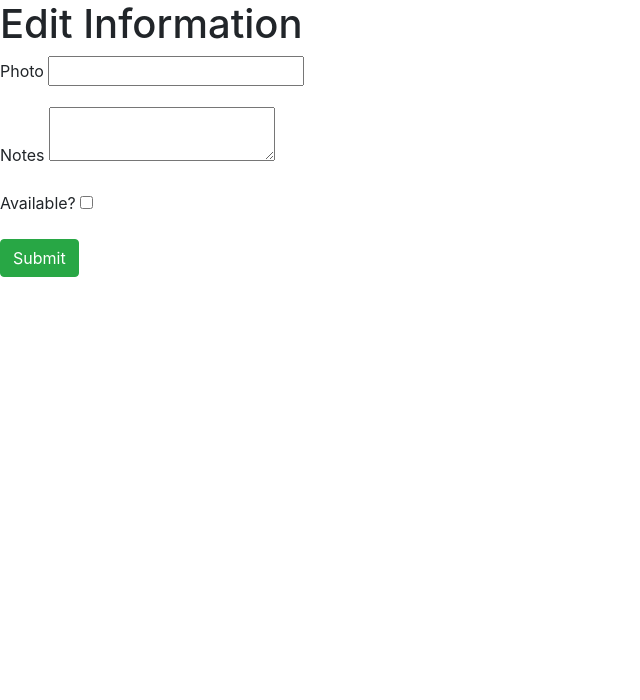
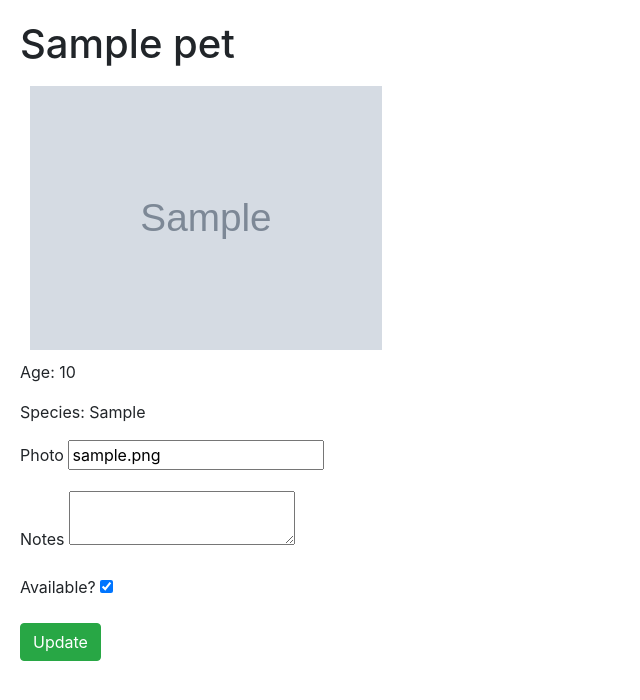
Before and after one commit to tbtreppe/Adopt_Site, a Flask app: page /1 in a window 1280 px wide. Shown: the top 700 px of the page, without its empty margins (0-640 px from the left). Run offline with Flask 2, Linux system fonts and the light colour scheme; tables that the repository leaves empty hold one stand-in row (values such as "Sample post"); grey boxes marked "Sample" are stand-in pictures; some libraries are stand-ins or nearby versions.

Commit message:
add changes

```diff
--- a/app.py
+++ b/app.py
@@ -25,17 +25,13 @@ def list_pets():
 def add_pet():
     form = AddPetForm()
     if form.validate_on_submit():
-        name = form.name.data
-        species = form.species.data
-        photo_url = form.photo_url.data
-        age =  form.age.data
-        notes = form.notes.data
-        flash(f"Added a new animal: Name is {name}")
-
-        pet = Pet(name=name, species=species, photo_url=photo_url, age=age)
+        pet=Pet( name = form.name.data,
+        species = form.species.data,
+        photo_url = form.photo_url.data,
+        age =  form.age.data)
         db.session.add(pet)
         db.session.commit()
-
+        flash(f"Added a new animal: Name is {pet.name}")
         return redirect('/index')
 
     else:
@@ -44,20 +40,17 @@ def add_pet():
 """Get an edit pet form for a specific pet"""
 @app.route('/<int:pet_id>', methods=["GET", "POST"])
 def show_pet_details(pet_id):
-    pets = Pet.query.get_or_404(pet_id)
-    form = EditPetForm()
+    pet = Pet.query.get_or_404(pet_id)
+    form = EditPetForm(obj=pet)
 
     if form.validate_on_submit():
-        photo_url = form.photo_url.data
-        notes = form.notes.data
-        available = form.available.data
+        pet.photo_url = form.photo_url.data
+        pet.notes = form.notes.data
+        pet.available = form.available.data
+
+        db.session.commit()
         flash(f"Edit complete!")
-
-        pets = Pet(photo_url=photo_url, available=available)
-        db.session.add(pets)
-        db.session.commit()
-
         return redirect('/index')
 
     else:
-        return render_template('edit_pet_form.html', form=form, pets=pets)
+        return render_template('edit_pet_form.html', form=form, pet=pet)
--- a/models.py
+++ b/models.py
@@ -10,7 +10,7 @@ class Pet(db.Model):
     photo_url = db.Column(db.Text)
     age = db.Column(db.Integer)
     available = db.Column(db.Boolean,  default = True)
-
+"""Connect to the database """
 def connect_db(app):
     db.app=app
     db.init_app(app)
--- /dev/null
+++ b/static/adopt.css
@@ -0,0 +1,10 @@
+.petImage {
+  width: 30%;
+  padding: 10px;
+}
+
+html,
+body {
+  padding: 5px;
+  margin: 5px;
+}
--- a/templates/add_pet_form.html
+++ b/templates/add_pet_form.html
@@ -1,6 +1,6 @@
 {% extends 'base.html' %} {% block title %}Adopt a Pet{% endblock %} {% block
 content%}
-<h1>New Pet</h1>
+<h1>Add New Pet</h1>
 <form method="POST">
   {{ form.hidden_tag() }} {% for field in form if field.widget.input_type !=
   'hidden'%}
--- a/templates/base.html
+++ b/templates/base.html
@@ -10,6 +10,7 @@
       integrity="sha384-Gn5384xqQ1aoWXA+058RXPxPg6fy4IWvTNh0E263XmFcJlSAwiGgFAW/dAiS6JXm"
       crossorigin="anonymous"
     />
+    <link rel="stylesheet" href="../static/adopt.css" />
     <title>{%block title %}Adopt{% endblock %}</title>
   </head>
   <body>
--- a/templates/edit_pet_form.html
+++ b/templates/edit_pet_form.html
@@ -1,12 +1,15 @@
 {% extends 'base.html' %} {% block title %}Edit{% endblock %} {% block content%}
-<h1>Edit Information</h1>
-<form method="POST">
+<h1>{{pet.name}}</h1>
+<img class="petImage" src="{{pet.photo_url}}" />
+<p>Age: {{pet.age}}</p>
+<p>Species: {{pet.species}}</p>
+<form action="/{{pet.id}}" method="POST">
   {{ form.hidden_tag() }} {% for field in form if field.widget.input_type !=
   'hidden'%}
   <p>
     {{field.label}} {{field}} {% for err in field.errors %} {{err}} {% endfor %}
   </p>
   {% endfor %}
-  <button class="btn btn-success">Submit</button>
+  <button class="btn btn-success">Update</button>
 </form>
 {% endblock %}
--- a/templates/index.html
+++ b/templates/index.html
@@ -1,6 +1,6 @@
 {% extends 'base.html' %} {% block title %}Adopt a Pet{% endblock %} {% block
 content%}
-<h1>Pets</h1>
+<h1>Our Pets</h1>
 
 {% for msg in get_flashed_messages()%}
 <p>{{msg}}</p>
@@ -10,7 +10,7 @@ content%}
   {% for pet in pets %}
   <li>
     <a href="{{pet.id}}"
-      >{{ pet.name }} <img src="{{pet.photo_url}}"/> </a
+      >{{ pet.name }} <img class= "petImage" src="{{pet.photo_url}}"/> </a
     >
     {% if pet.available %}<b> is available</b> {% endif %}
   </li>
```
Also changed, not shown: templates/detail.html (+5 -3 lines).
